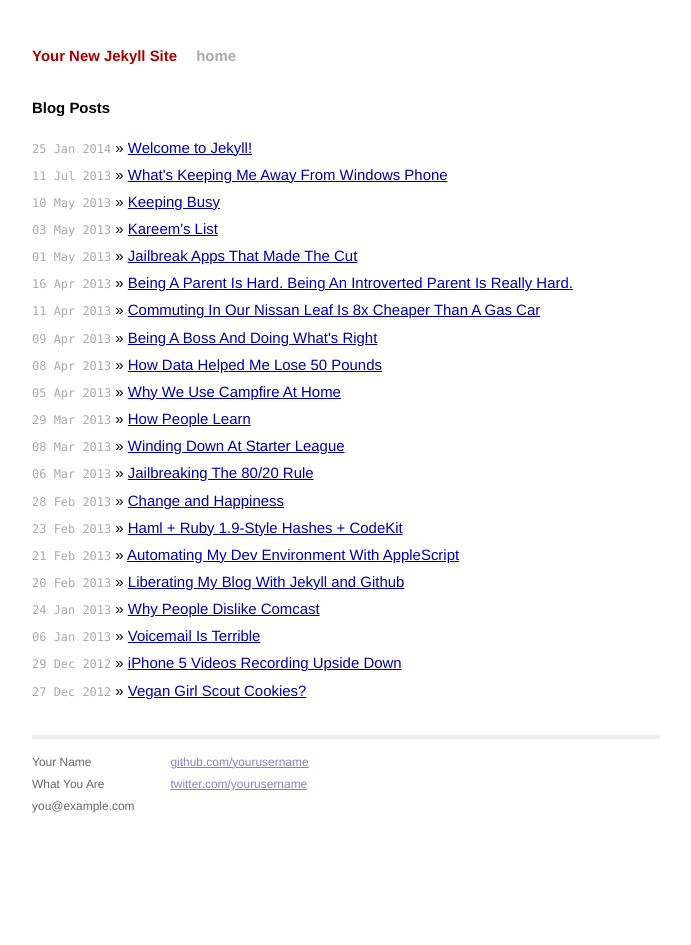
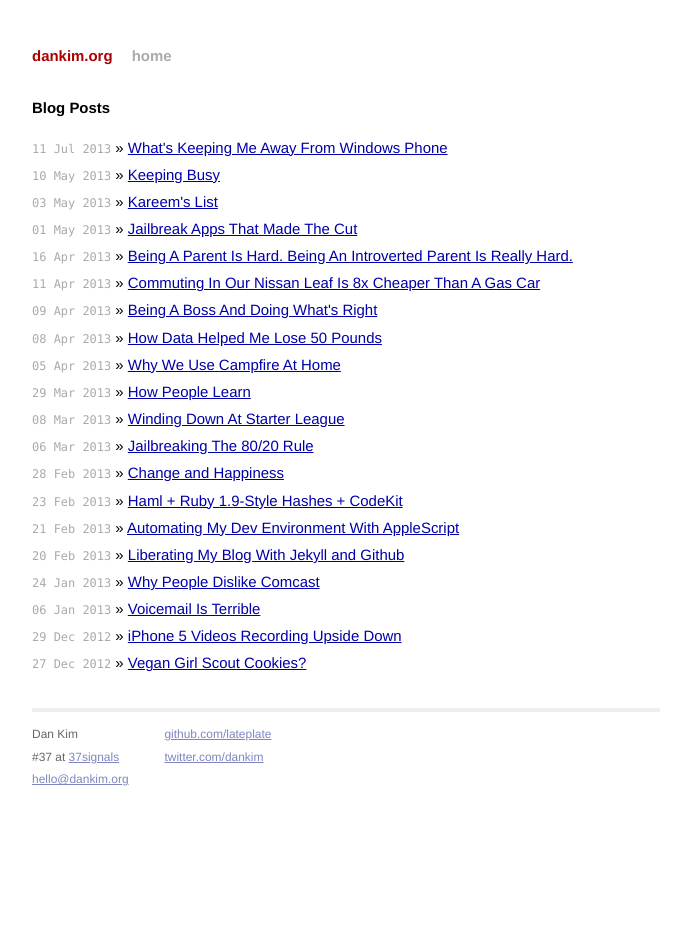
Before and after one commit to lateplate/lateplate.github.io, a Jekyll site: the page built from index.html, in a window 1280 px wide. Shown: the whole page, without its empty margins (294-985 px from the left). Built offline with Jekyll 4.4.1, drawn with Linux system fonts in a browser that asks for light colours; Markdown is read by kramdown in place of the engine named in the settings.

Commit message:
Cleaning up Jekyll defaults

```diff
--- a/_config.yml
+++ b/_config.yml
@@ -1,3 +1,3 @@
-name: Your New Jekyll Site
+name: dankim.org
 markdown: redcarpet
 pygments: true
--- a/_layouts/default.html
+++ b/_layouts/default.html
@@ -26,15 +26,15 @@
           <div class="footer">
             <div class="contact">
               <p>
-                Your Name<br />
-                What You Are<br />
-                you@example.com
+                Dan Kim<br />
+                #37 at <a href="http://37signals.com">37signals</a><br />
+                <a href="mailto:hello@dankim.org">hello@dankim.org</a>
               </p>
             </div>
             <div class="contact">
               <p>
-                <a href="https://github.com/yourusername">github.com/yourusername</a><br />
-                <a href="https://twitter.com/yourusername">twitter.com/yourusername</a><br />
+                <a href="https://github.com/lateplate">github.com/lateplate</a><br />
+                <a href="https://twitter.com/dankim">twitter.com/dankim</a><br />
               </p>
             </div>
           </div>
--- a/index.html
+++ b/index.html
@@ -1,6 +1,6 @@
 ---
 layout: default
-title: Your New Jekyll Site
+title: dankim.org
 ---
 
 <div id="home">
```
Also changed, not shown: _posts/2014-01-25-welcome-to-jekyll.markdown (deleted, +0 -24 lines).
